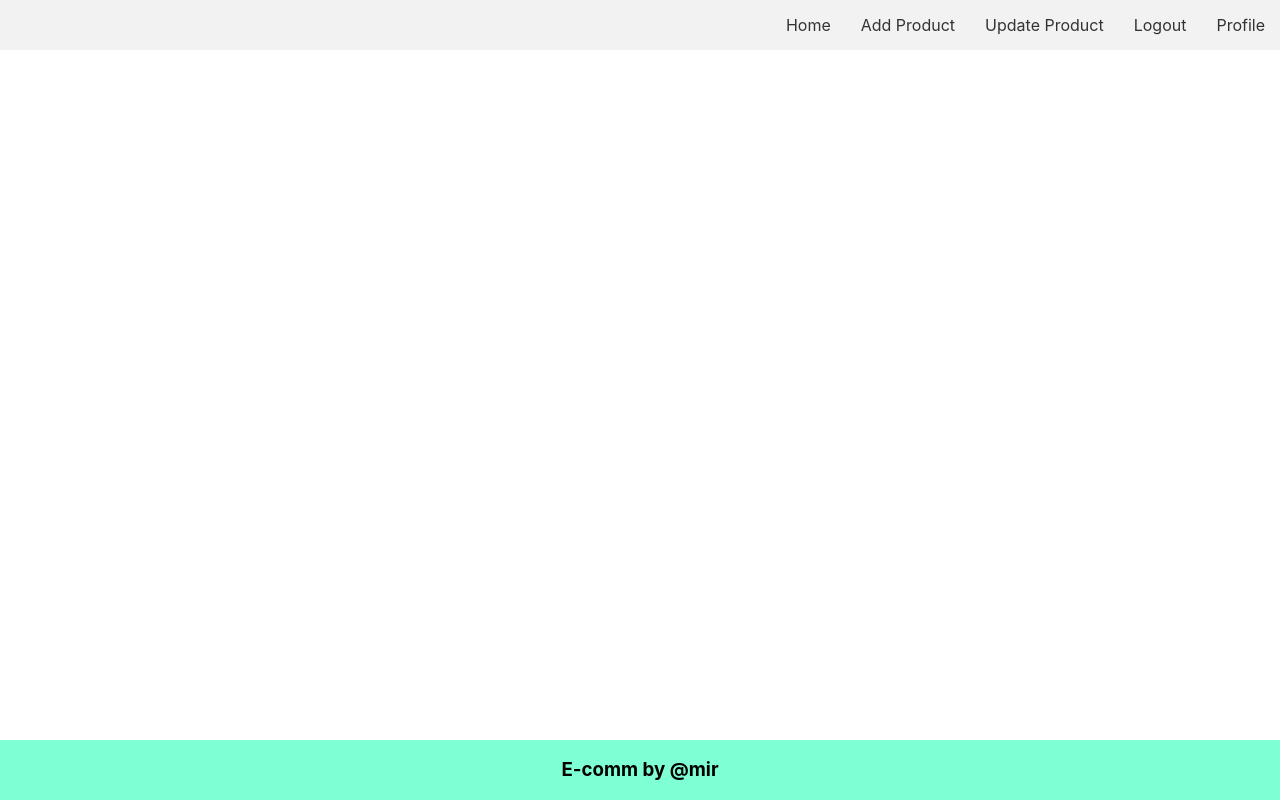
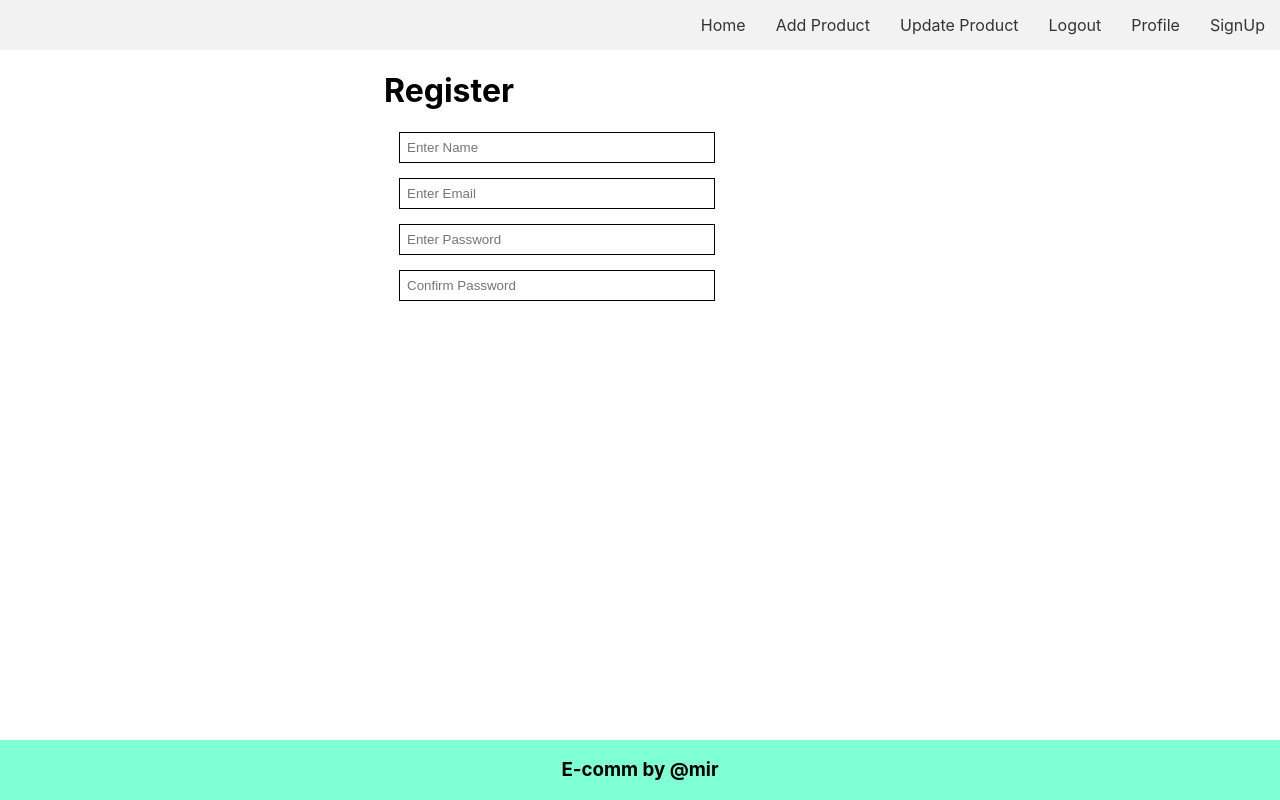
Before and after one commit to thankyouamir/MERN, a React (Create React App) app in the folder client/: page /signup in a window 1280 px wide. Built offline with nearby package versions, Linux system fonts and the light colour scheme.

Commit message:
signup page

```diff
--- a/client/src/App.css
+++ b/client/src/App.css
@@ -40,3 +40,13 @@
 
 
 }
+.inputBox{
+  display: block;
+  margin: 15px;
+  padding: 7px;
+  width: 300px;
+  border: 1px solid;
+}
+.signup{
+  margin-left: 30%;
+}
--- a/client/src/App.js
+++ b/client/src/App.js
@@ -3,6 +3,7 @@ import './App.css';
 import Footer from './component/Footer';
 import Navbar from './component/navbar';
 import { BrowserRouter , Route, Routes } from 'react-router-dom';
+import SignUp from './component/SignUp';
 
 
 function App() {
@@ -18,6 +19,7 @@ function App() {
           <Route path='/update' element={<h1>product updating component</h1>}/>
           <Route path='/logout' element={<h1>logout component</h1>}/>
           <Route path='/profile' element={<h1>profile component</h1>}/>
+          <Route path='/signup' element={<SignUp/>}/>
 
         </Routes>
 
--- /dev/null
+++ b/client/src/component/SignUp.js
@@ -0,0 +1,15 @@
+import React from 'react';
+
+const SignUp=()=>{
+    return(
+        <div className='signup'>
+            <h1>Register</h1>
+            <input className='inputBox' type='text' placeholder='Enter Name'/>
+            <input className='inputBox' type='text' placeholder='Enter Email'/>
+            <input className='inputBox' type='password' placeholder='Enter Password'/>
+            <input className='inputBox' type='password' placeholder='Confirm Password'/>
+
+        </div>
+    )
+}
+export default SignUp;
--- a/client/src/component/navbar.js
+++ b/client/src/component/navbar.js
@@ -15,6 +15,7 @@ const navbar= ()=>{
                 <Link to='update'>Update Product</Link>
                 <Link to='logout'>Logout</Link>
                 <Link to='profile'>Profile</Link>
+                <Link to='signup'>SignUp</Link>
                 </li>
 
 
```
